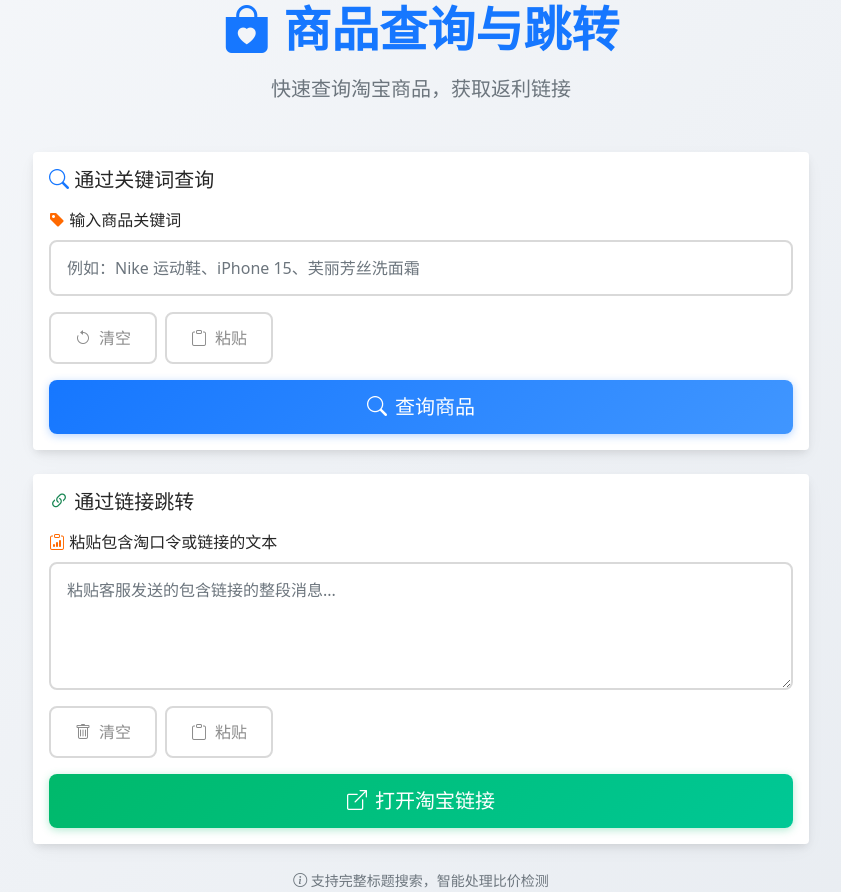
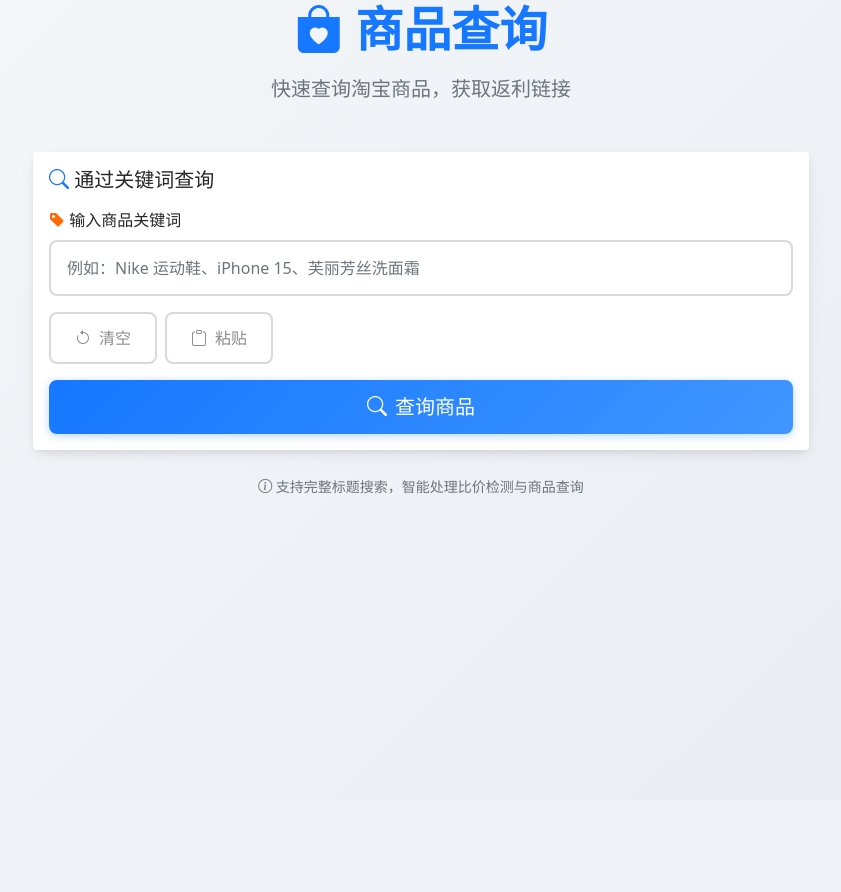
Before and after one commit to syhien/tb-bot, a Flask app: page / in a window 1280 px wide. Shown: the whole page, without its empty margins (219-1060 px from the left). After the commit the page ends 494 px from the top, so only its background shows below. Run offline with Flask 3, Linux system fonts and the light colour scheme.

Commit message:
refactor: 精简页面标题并移除链接跳转功能

```diff
--- a/templates/index.html
+++ b/templates/index.html
@@ -3,7 +3,7 @@
 <head>
     <meta charset="UTF-8">
     <meta name="viewport" content="width=device-width, initial-scale=1.0">
-    <title>商品查询与跳转 - 淘宝联盟</title>
+    <title>商品查询 - 淘宝联盟</title>
     <link href="https://cdn.jsdelivr.net/npm/bootstrap@5.1.3/dist/css/bootstrap.min.css" rel="stylesheet">
     <link rel="stylesheet" href="https://cdn.jsdelivr.net/npm/bootstrap-icons@1.11.2/font/bootstrap-icons.css">
     <link rel="stylesheet" href="{{ url_for('static', filename='css/custom.css') }}">
@@ -14,7 +14,7 @@
       <div class="text-center mb-5">
         <h1 class="display-5 fw-bold text-brand mb-3">
           <i class="bi bi-bag-heart-fill"></i>
-          商品查询与跳转
+          商品查询
         </h1>
         <p class="text-secondary lead">快速查询淘宝商品，获取返利链接</p>
       </div>
@@ -53,43 +53,11 @@
         </div>
       </div>
 
-      <!-- 链接跳转卡片 -->
-      <div class="card fade-in">
-        <div class="card-body">
-          <h5 class="card-title mb-3">
-            <i class="bi bi-link-45deg text-success"></i>
-            通过链接跳转
-          </h5>
-          <div class="mb-3">
-            <label for="directLink" class="form-label fw-semibold">
-              <i class="bi bi-clipboard-data text-accent"></i>
-              粘贴包含淘口令或链接的文本
-            </label>
-            <textarea class="form-control form-control-lg" id="directLink" name="directLink" rows="4"
-                      placeholder="粘贴客服发送的包含链接的整段消息..."></textarea>
-          </div>
-          <div class="d-flex flex-wrap gap-2 mb-3">
-             <button type="button" class="btn btn-outline-secondary" id="clearDirectLink">
-               <i class="bi bi-trash"></i>
-               清空
-             </button>
-             <button type="button" class="btn btn-outline-secondary" id="pasteDirectLink">
-               <i class="bi bi-clipboard"></i>
-               粘贴
-             </button>
-          </div>
-          <button id="directButton" class="btn btn-success btn-lg w-100">
-            <i class="bi bi-box-arrow-up-right"></i>
-            打开淘宝链接
-          </button>
-        </div>
-      </div>
-
       <!-- 页脚提示 -->
       <div class="text-center mt-4 text-secondary">
         <small>
           <i class="bi bi-info-circle"></i>
-          支持完整标题搜索，智能处理比价检测
+          支持完整标题搜索，智能处理比价检测与商品查询
         </small>
       </div>
     </div>
@@ -98,66 +66,6 @@
     <script src="https://cdn.jsdelivr.net/npm/bootstrap@5.1.3/dist/js/bootstrap.bundle.min.js"></script>
     <script src="{{ url_for('static', filename='js/custom.js') }}"></script>
     <script>
-       // 链接跳转功能增强
-       $('#directButton').click(function() {
-          let text = $('#directLink').val();
-          if (!text.trim()) {
-             showToast('请输入包含链接的文本', 'error');
-             return;
-          }
-
-          // More robust regex to find taobao/https links
-          let match = text.match(/(https?:\/\/|taobao:\/\/)[a-zA-Z0-9\.\/=\?%\-_&#]+/);
-          if (match && match[0]) {
-              let link = match[0];
-              console.log("Found link:", link);
-              if(link.startsWith('https')) {
-                  // Attempt to convert https link to taobao:// scheme if it looks like a product/shop link
-                  // This is a basic conversion, might need refinement
-                  if (link.includes('item.htm') || link.includes('shop/view_shop.htm')) {
-                     link = 'taobao://' + link.substring(link.indexOf('m.tb.cn') > -1 ? link.indexOf('m.tb.cn') : link.indexOf('item.taobao.com')); // Adjust based on typical mobile/desktop URLs
-                  } else {
-                     // If it's not a recognizable product/shop link, open the https link directly
-                     window.open(link, '_blank');
-                     showToast('正在打开链接...', 'success');
-                     return; // Exit after opening https link
-                  }
-              }
-              // Ensure it starts with taobao:// before opening
-              if (link.startsWith('taobao://')) {
-                 console.log("Opening taobao link:", link);
-                 window.open(link, '_blank');
-                 showToast('正在打开淘宝...', 'success');
-              } else {
-                 showToast('无法识别有效的淘宝链接', 'error');
-              }
-          } else {
-              showToast('未在文本中找到有效的链接', 'error');
-          }
-       });
-
-       // 为直接链接功能添加清空和粘贴按钮的提示
-       $('#clearDirectLink').click(function() {
-          $('#directLink').val("");
-          showToast('已清空', 'info', 1500);
-       });
-
-       $('#pasteDirectLink').click(function() {
-          if (navigator.clipboard && navigator.clipboard.readText) {
-             navigator.clipboard.readText()
-               .then(text => {
-                 $('#directLink').val(text);
-                 showToast('已粘贴', 'success', 1500);
-               })
-               .catch(err => {
-                   console.error('Failed to read clipboard contents: ', err);
-                   showToast('无法读取剪贴板内容', 'error');
-               });
-          } else {
-             showToast('浏览器不支持剪贴板功能', 'error');
-          }
-       });
-
        // 添加键盘快捷键支持
        $(document).keydown(function(e) {
           // Ctrl/Cmd + Enter 提交搜索
```
